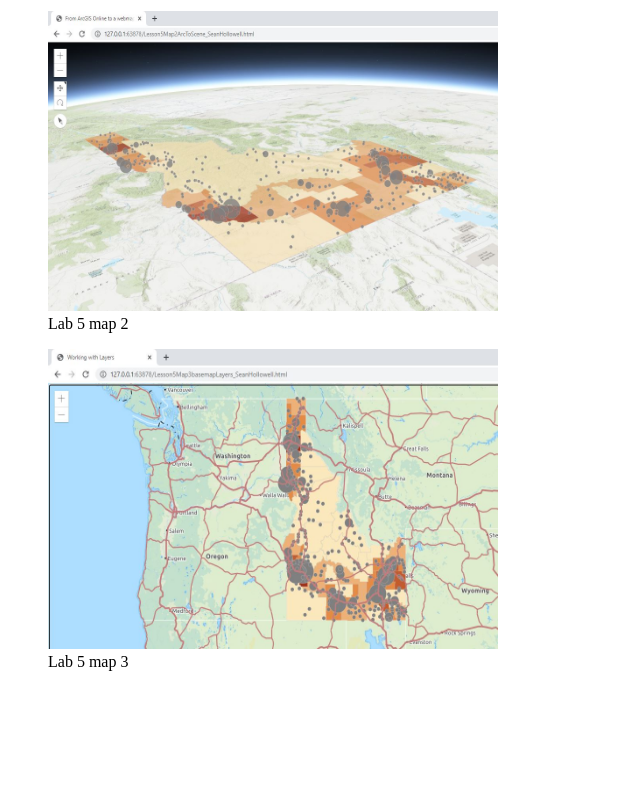
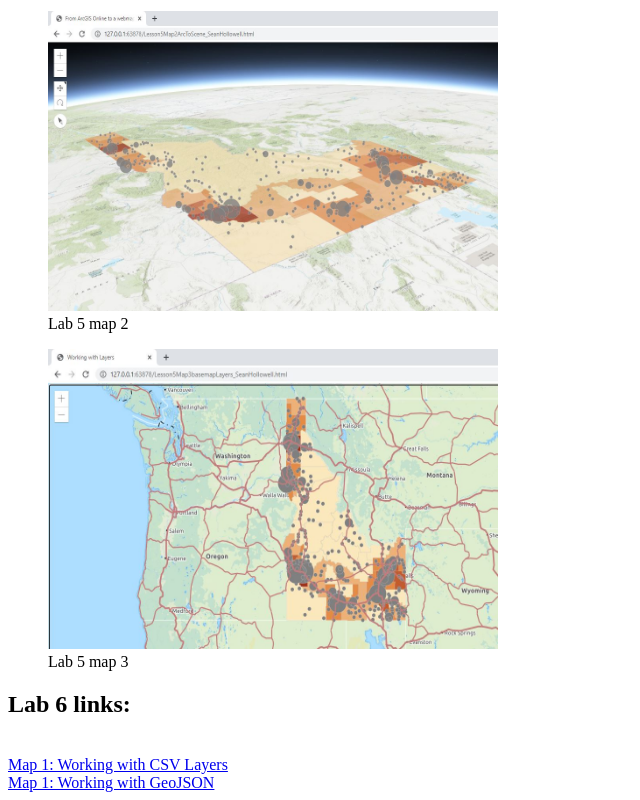
Before and after one commit to SeanHollowell/ExtraCreditActivity2SH, a plain HTML site: page docs/index.html in a window 1280 px wide. Shown: the part 1019-1819 px from the top of the page, without its empty margins (0-640 px from the left). Before the commit the page ends 1706 px from the top, so only its background shows below. Drawn offline with Linux system fonts and the light colour scheme.

Commit message:
Update index.html

```diff
--- a/docs/index.html
+++ b/docs/index.html
@@ -1,4 +1,4 @@
-<!DOCTYpe html>
+<!DOCTYPE html>
 <html>
     <head>
         <meta charset="utf-8">
@@ -20,5 +20,12 @@
         <figure><a href = "Lesson5Map3basemapLayers_SeanHollowell.html"><img src= "images/Lesson5Map3.JPG" width="450" height="300"></a>
             <figcaption>Lab 5 map 3</figcaption>
         </figure>
+
+        <h2>Lab 6 links:</h2>
+        <br>
+        <a href = "Lesson6Map1CSVlayers_SeanHollowell.html"> Map 1: Working with CSV Layers</a>
+        <br>
+        <a href = "Lesson6Map2GeoJSON_SeanHollowell.html"> Map 1: Working with GeoJSON</a>
+
     </body>
 </html>
```
